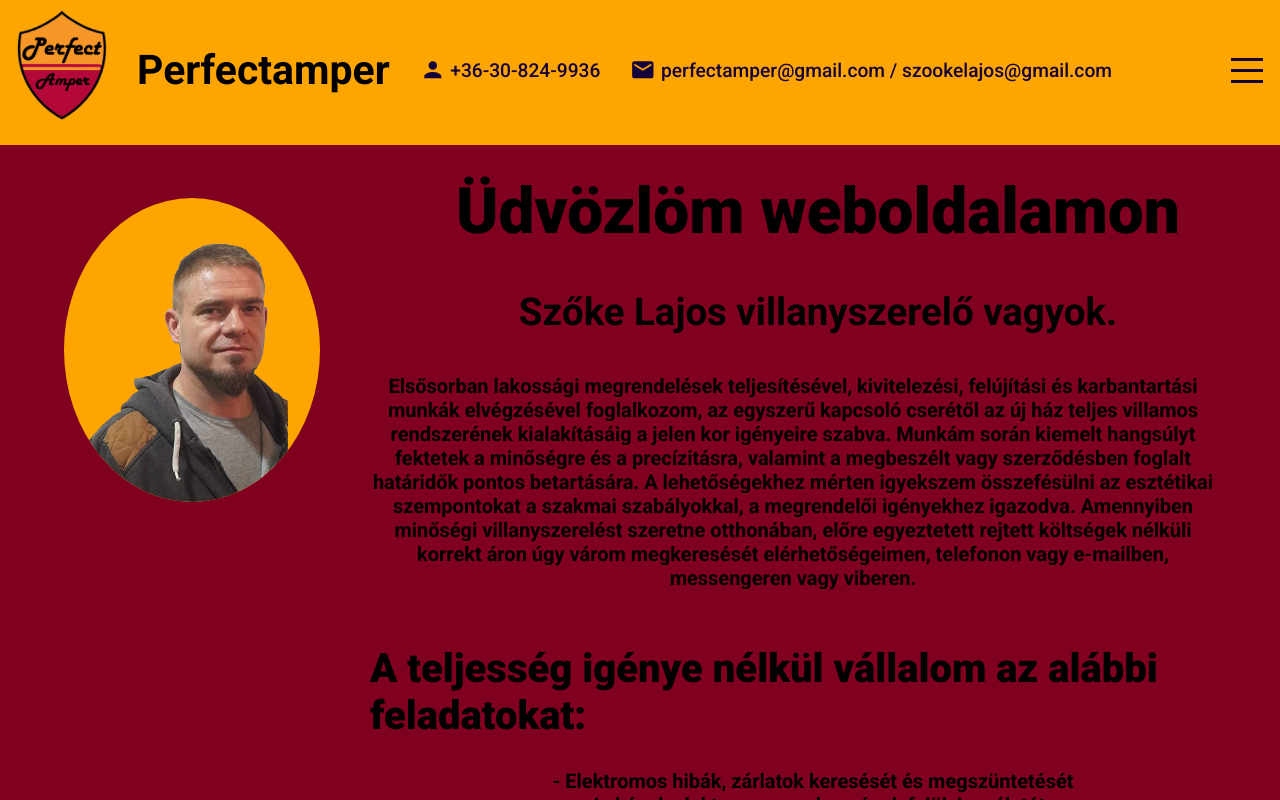
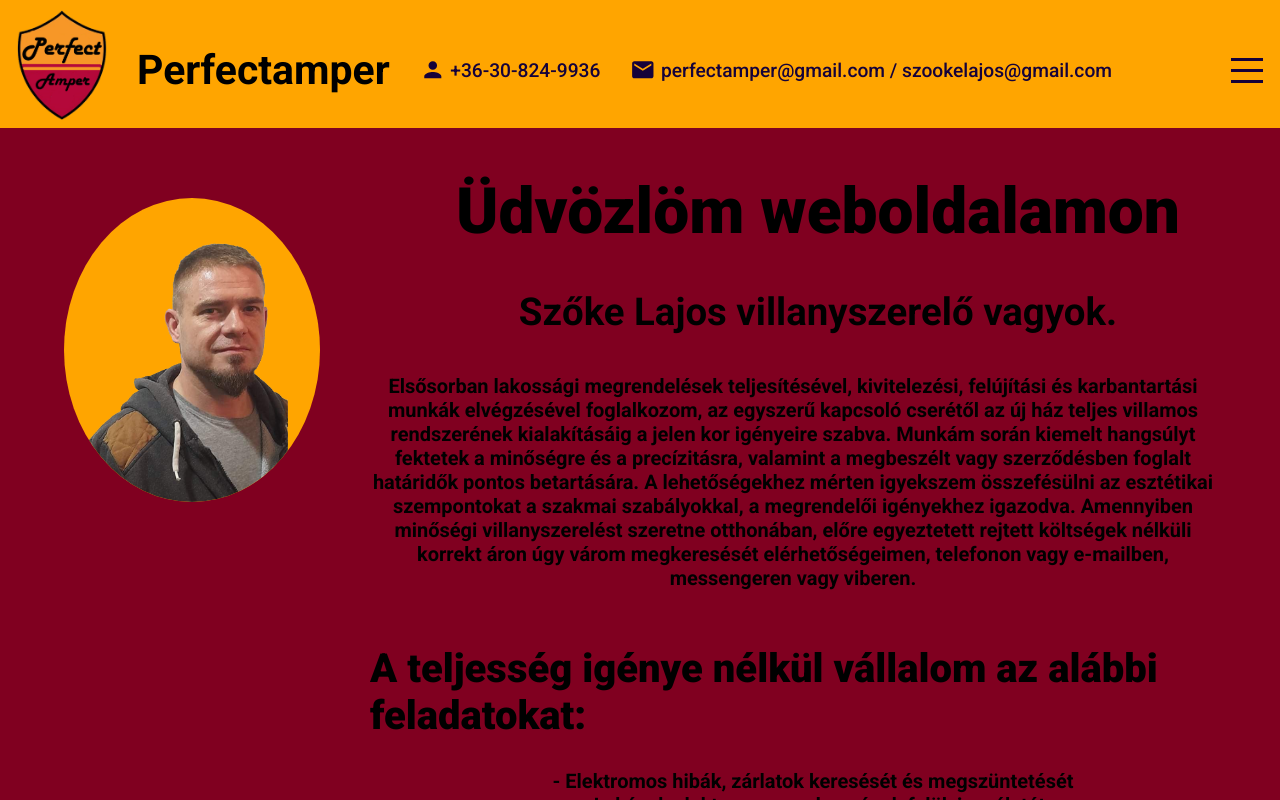
Before and after one commit to ZsoltTirkala/villanyszereles-site, a React (Create React App) app: page / in a window 1280 px wide. Built offline with nearby package versions, Linux system fonts and the light colour scheme.

Commit message:
change topbar height

```diff
--- a/src/components/topbar/topbar.scss
+++ b/src/components/topbar/topbar.scss
@@ -2,7 +2,7 @@
 
 .topbar {
   width: 100%;
-  height: 145px;
+  height: 16vh;
   background-color: orange;
   color: $mainColor;
   position: fixed;
```
